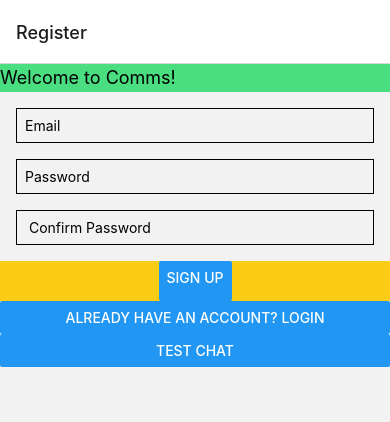
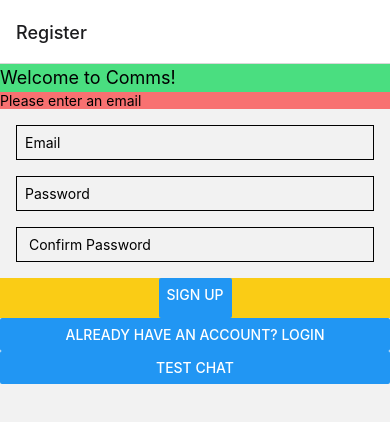
Before and after one commit to Immatrainz/Comms, a React Native app: screen / in a window 390 px wide. Both pictures are taken after a click on the button "SIGN UP". Shown: the top 422 px of the page. Built offline with nearby package versions, Linux system fonts and the light colour scheme.

Commit message:
Set up auth with firebase

```diff
--- a/App.tsx
+++ b/App.tsx
@@ -18,7 +18,7 @@ import {NavigationContainer, useNavigation} from '@react-navigation/native';
 import {createNativeStackNavigator} from '@react-navigation/native-stack';
 import Login from './components/Login.tsx';
 import ChatScreen from './components/ChatScreen.tsx';
-import auth, {firebase} from '@react-native-firebase/auth';
+import auth from '@react-native-firebase/auth';
 
 const Stack = createNativeStackNavigator();
 
@@ -61,15 +61,19 @@ const Register = ({navigation}) => {
     } else if (!validateEmail(email)) {
       setErrorMessage('Invalid email');
       setValid(false);
+    } else if (password !== passwordCheck) {
+      setErrorMessage('Please make sure passwords match');
+      setValid(false);
     } else {
       createUser(email, password);
+      setValid(true);
     }
   };
 
   return (
     <View>
       <Text className="bg-green-400 text-lg ">Welcome to Comms!</Text>
-      {!valid && <Text className="bg-green-400 text-lg ">{errorMessage}</Text>}
+      {!valid && <Text className="bg-red-400 text-m ">{errorMessage}</Text>}
       <TextInput
         className="m-4 p-2 border"
         placeholder="Email"
@@ -86,7 +90,7 @@ const Register = ({navigation}) => {
         onChangeText={setPasswordCheck}
       />
       <View className="flex flex-row h-10 bg-yellow-400 justify-center">
-        <Button title="Sign up" />
+        <Button title="Sign up" onPress={() => handleSignup()} />
       </View>
       <Button
         title="Already have an account? Login"
--- a/tailwind.css
+++ b/tailwind.css
@@ -172,6 +172,11 @@
   background-color: rgb(250 204 21 / var(--tw-bg-opacity))
 }
 
+.bg-red-400 {
+  --tw-bg-opacity: 1;
+  background-color: rgb(248 113 113 / var(--tw-bg-opacity))
+}
+
 .object-center {
   object-position: center
 }
```
